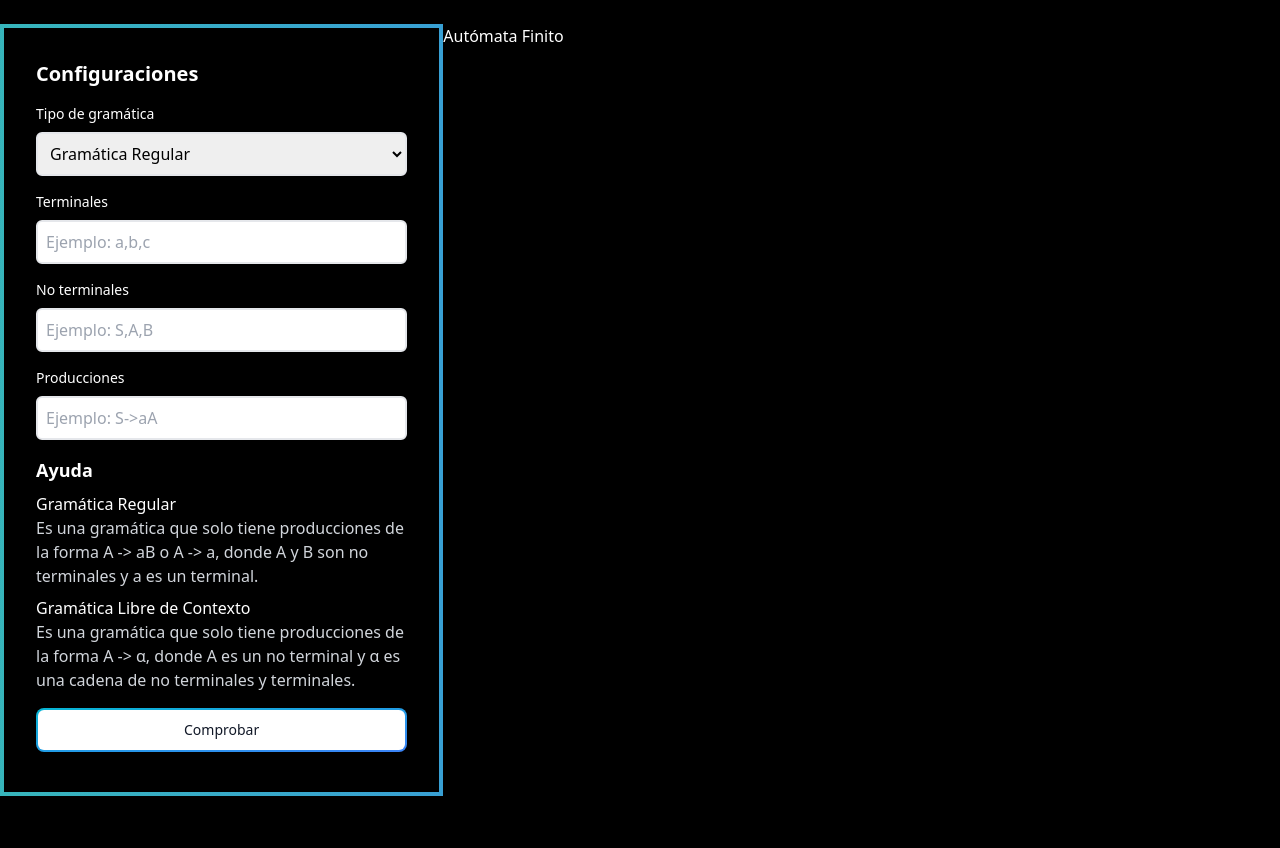
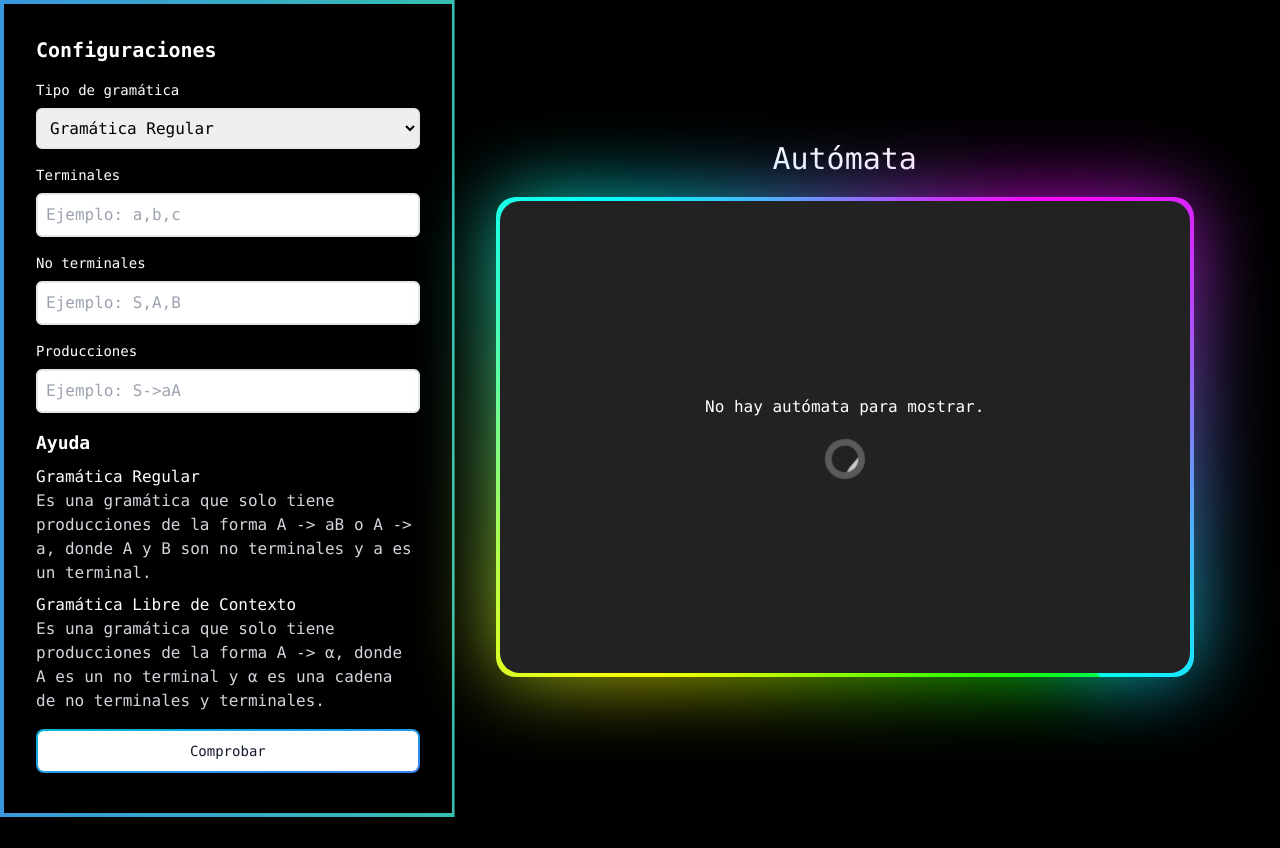
Before and after one commit to HKevinH/gramatica-automatas, a React (Vite) app: page / in a window 1280 px wide. After the commit the page ends 817 px from the top, so only its background shows below. Built offline with nearby package versions, Linux system fonts and the light colour scheme.

Commit message:
Refactor Zustand implementation and add derivative strings to store

```diff
--- a/src/App.css
+++ b/src/App.css
@@ -5,3 +5,65 @@
 html {
   background-color: black;
 }
+
+@property --gradient-angle {
+  syntax: "<angle>";
+  initial-value: 0deg;
+  inherits: false;
+}
+
+#automaton-gradient {
+  height: 60vh;
+  position: relative;
+}
+
+#automaton-gradient::before {
+  content: "";
+  position: absolute;
+  inset: 0;
+  background: repeating-conic-gradient(
+    from var(--gradient-angle),
+    #0f0,
+    #ff0,
+    #0ff,
+    #f0f,
+    #0ff
+  );
+  border-radius: 20px;
+  animation: rotation 4s linear infinite;
+}
+
+#automaton-gradient::after {
+  content: "";
+  position: absolute;
+  inset: 0;
+  background: repeating-conic-gradient(
+    from var(--gradient-angle),
+    #0f0,
+    #ff0,
+    #0ff,
+    #f0f,
+    #0ff
+  );
+  border-radius: 20px;
+  animation: rotation 4s linear infinite;
+  filter: blur(40px);
+  opacity: 0.75;
+}
+
+#automaton-gradient span {
+  position: absolute;
+  inset: 4px;
+  background: #222;
+  border-radius: 20px;
+  z-index: 1;
+}
+
+@keyframes rotation {
+  0% {
+    --gradient-angle: 0deg;
+  }
+  100% {
+    --gradient-angle: 360deg;
+  }
+}
--- a/src/App.tsx
+++ b/src/App.tsx
@@ -2,20 +2,16 @@ import AutomatonViewer from "./components/AutomatonViewer";
 import SettingsAside from "./components/SettingsAside";
 function App() {
   return (
-    <div className="min-h-screen">
+    <div className="min-h-screen flex items-center">
       {/*     Header*/}
 
-      <header>adssad</header>
+      {/*   Aside */}
+      <SettingsAside />
 
-      <div className={`flex flex-1 h-screen`}>
-        {/*   Aside */}
-        <SettingsAside />
-
-        <main className="w-screen h-screen dark:bg-black">
-          {/* <SettingsAside /> */}
-          <AutomatonViewer />
-        </main>
-      </div>
+      <main className="w-[90%] h-auto flex flex-col">
+        {/* <SettingsAside /> */}
+        <AutomatonViewer />
+      </main>
 
       <footer>footer</footer>
     </div>
--- a/src/components/AutomatonViewer.tsx
+++ b/src/components/AutomatonViewer.tsx
@@ -1,23 +1,16 @@
 // components/AutomatonViewer.tsx
 
 import React, { useRef, useEffect, useState } from "react";
-import { instance } from "@viz-js/viz"; // Asegúrate de que 'instance' está correctamente importado
+import { instance } from "@viz-js/viz";
 import { useStore } from "../store/store";
 
 const AutomatonViewer: React.FC = () => {
   const containerRef = useRef<HTMLDivElement>(null);
-  const { data: automatonDot } = useStore((state) => state);
-  const [loader, setIsloader] = useState<boolean>(false);
+  const { data: automatonDot, derivativeStrings } = useStore((state) => state);
   const [error, setError] = useState<string | null>(null);
-
+  const [isRendered, setIsRendered] = useState(false);
   useEffect(() => {
-    console.log("entre", containerRef.current);
-    setIsloader(true);
     if (containerRef.current && automatonDot) {
-      console.log("Referencia al contenedor:", containerRef.current);
-      console.log("DOT generado:", automatonDot);
-
-      console.log("entre");
       setError(null);
       containerRef.current.innerHTML = "";
 
@@ -27,7 +20,9 @@ const AutomatonViewer: React.FC = () => {
         })
         .then((svg) => {
           if (containerRef.current) {
+            svg.setAttribute("class", "w-full h-full");
             containerRef.current.appendChild(svg);
+            setIsRendered(true);
           }
         })
         .catch((error) => {
@@ -37,16 +32,80 @@ const AutomatonViewer: React.FC = () => {
     } else {
       console.log("containerRef.current o dot es null/undefined");
     }
-    setIsloader(false);
   }, [containerRef.current, automatonDot]);
 
   return (
-    <div>
-      <h1 className="text-white">Autómata Finito</h1>
-      {loader && <p className="text-white">Cargando...</p>}
+    <article className="p-5 flex justify-center items-center flex-col">
+      <h1 className="text-white text-3xl font-mono">Autómata</h1>
       {error && <p style={{ color: "red" }}>{error}</p>}
-      <div ref={containerRef} className="h-1/2 w-1/2 bg-white"></div>
-    </div>
+      <div
+        className={`relative p-5 shadow-lg rounded-xl h-[500px] w-full transition-all duration-500 ease-in-out border-transparent ${
+          isRendered ? "border-4 border-transparent animate-fadeIn" : ""
+        }`}
+      >
+        <div id="automaton-gradient">
+          <span className="flex p-5 flex-row items-center gap-2 justify-between">
+            {derivativeStrings.length > 0 ? (
+              <>
+                <div className="flex-col flex w-1/2 justify-center text-center gap-4">
+                  <h1 className="text-white text-2xl font-mono">
+                    Tabla de cadenas derivadas
+                  </h1>
+                  <table className="table-auto border-collapse border border-gray-300 w-full text-white font-mono">
+                    <thead>
+                      <tr>
+                        <th className="border border-gray-300 p-2">Cadena</th>
+                        <th className="border border-gray-300 p-2">Derivada</th>
+                      </tr>
+                    </thead>
+                    <tbody>
+                      {derivativeStrings?.map((string) => (
+                        <tr className="border border-gray-300 px-4 py-2">
+                          <td className="border border-gray-300 px-4 py-2 text-center">
+                            {string.lengthShorts}
+                          </td>
+                          <td className="border border-gray-300 px-4 py-2 text-center">
+                            {string.derivationSteps}
+                          </td>
+                        </tr>
+                      ))}
+                    </tbody>
+                  </table>
+                </div>
+                <div ref={containerRef} className="w-1/2"></div>
+              </>
+            ) : (
+              <div className="flex justify-center flex-col items-center w-full h-full gap-5">
+                <p className="text-white font-mono">
+                  No hay autómata para mostrar.
+                </p>
+
+                <svg
+                  className="animate-spin h-10 w-10 text-white"
+                  xmlns="http://www.w3.org/2000/svg"
+                  fill="none"
+                  viewBox="0 0 24 24"
+                >
+                  <circle
+                    className="opacity-25"
+                    cx="12"
+                    cy="12"
+                    r="10"
+                    stroke="currentColor"
+                    strokeWidth="4"
+                  ></circle>
+                  <path
+                    className="opacity-75"
+                    fill="currentColor"
+                    d="M4 12a8 8 0 018-8V4a10 10 0 00-1.93 2.4"
+                  ></path>
+                </svg>
+              </div>
+            )}
+          </span>
+        </div>
+      </div>
+    </article>
   );
 };
 
--- a/src/components/Input.tsx
+++ b/src/components/Input.tsx
@@ -15,7 +15,7 @@ const Input: React.FC<InputProps> = ({
     <>
       <label
         htmlFor="grammarType"
-        className="block text-sm font-medium text-white"
+        className="block text-sm font-medium text-white font-mono"
       >
         {label}
       </label>
@@ -24,7 +24,7 @@ const Input: React.FC<InputProps> = ({
         //onChange={onChange}
         type={type}
         placeholder={placeholder}
-        className="mt-2 w-full p-2 border-2 rounded-md outline-none"
+        className="mt-2 w-full p-2 border-2 rounded-md outline-none font-mono"
       />
     </>
   );
--- a/src/components/Select.tsx
+++ b/src/components/Select.tsx
@@ -19,16 +19,16 @@ const SelectOptions: React.FC<SelectOptionProps> = ({
     <>
       <label
         htmlFor="grammarType"
-        className="block text-sm font-medium text-white"
+        className="block text-sm font-medium text-white font-mono"
       >
         {label}
       </label>
       <select
-        className="w-full p-2 border-2 rounded-md outline-none mt-2"
+        className="w-full p-2 border-2 rounded-md outline-none mt-2 font-mono"
         name={name}
       >
         {listOptions.map((option) => (
-          <option key={option.value} value={option.value}>
+          <option key={option.value} value={option.value} className="font-mono">
             {option.label}
           </option>
         ))}
--- a/src/components/SettingsAside.tsx
+++ b/src/components/SettingsAside.tsx
@@ -75,8 +75,10 @@ const SettingsAside: React.FC = () => {
   return (
     <>
       {loader && <Loader />}
-      <aside className="relative w-3/6 h-fit p-8 border-4 animate-border-gradient rounded-xl">
-        <h2 className="text-xl font-bold text-white">Configuraciones</h2>
+      <aside className="relative w-3/6 p-8 border-4 animate-border-gradient rounded-xl">
+        <h2 className="text-xl font-bold text-white font-mono">
+          Configuraciones
+        </h2>
         <form className="mt-4" onSubmit={handleSubmit}>
           <div className="mt-4">
             <SelectOptions
@@ -100,22 +102,27 @@ const SettingsAside: React.FC = () => {
               />
             </div>
           ))}
+          <div className="divide-y divide-blue-200 bg-white"></div>
 
           {sections.map((section, index) => (
             <div key={index} className="mt-4">
-              <h3 className="text-lg font-bold text-white">{section.title}</h3>
+              <h3 className="text-lg font-bold text-white font-mono">
+                {section.title}
+              </h3>
               <ul className="mt-2">
                 {section.items.map((item, index) => (
                   <li key={index} className="mt-2">
-                    <h4 className="text-white">{item.title}</h4>
-                    <p className="text-gray-300">{item.description}</p>
+                    <h4 className="text-white font-mono">{item.title}</h4>
+                    <p className="text-gray-300 font-mono">
+                      {item.description}
+                    </p>
                   </li>
                 ))}
               </ul>
             </div>
           ))}
           <div className="mt-4">
-            <button className="w-full relative inline-flex items-center justify-center p-0.5 mb-2 me-2 overflow-hidden text-sm font-medium text-gray-900 rounded-lg group bg-gradient-to-br from-cyan-500 to-blue-500 group-hover:from-cyan-500 group-hover:to-blue-500 hover:text-white dark:text-white focus:ring-4 focus:outline-none focus:ring-cyan-200 dark:focus:ring-cyan-800">
+            <button className="font-mono w-full relative inline-flex items-center justify-center p-0.5 mb-2 me-2 overflow-hidden text-sm font-medium text-gray-900 rounded-lg group bg-gradient-to-br from-cyan-500 to-blue-500 group-hover:from-cyan-500 group-hover:to-blue-500 hover:text-white dark:text-white focus:ring-4 focus:outline-none focus:ring-cyan-200 dark:focus:ring-cyan-800">
               <span className="w-full relative px-5 py-2.5 transition-all ease-in duration-75 bg-white dark:bg-gray-900 rounded-md group-hover:bg-opacity-0">
                 Comprobar
               </span>
--- a/src/store/store.ts
+++ b/src/store/store.ts
@@ -1,13 +1,18 @@
+/* eslint-disable @typescript-eslint/no-explicit-any */
 import { create } from "zustand";
 
 interface StoreGraph {
   data: string;
+  derivativeStrings: any[];
   setData: (data: string) => void;
   clearData: () => void;
+  setDeritiveStrings: (derivativeStrings: []) => void;
 }
 
 export const useStore = create<StoreGraph>((set) => ({
   data: "",
+  derivativeStrings: [],
   setData: (data) => set(() => ({ data })),
   clearData: () => set(() => ({ data: "" })),
+  setDeritiveStrings: (derivativeStrings) => set(() => ({ derivativeStrings })),
 }));
--- a/tailwind.config.js
+++ b/tailwind.config.js
@@ -4,9 +4,22 @@ export default {
   theme: {
     extend: {
       animation: {
-        "border-gradient": "borderGradient 4s linear infinite",
+        "border-gradient": "borderGradient 2s linear infinite",
+        fadeIn: "fadeIn 1s ease-in-out",
       },
       keyframes: {
+        rotation: {
+          "0%": {
+            "--gradient-angle": "0deg",
+          },
+          "100%": {
+            "--gradient-angle": "360deg",
+          },
+        },
+        fadeIn: {
+          "0%": { opacity: "0" },
+          "100%": { opacity: "1" },
+        },
         borderGradient: {
           "0%": {
             "border-color": "transparent",
```
Also changed, not shown: src/hooks/useGrammar.ts (+17 -2 lines).
